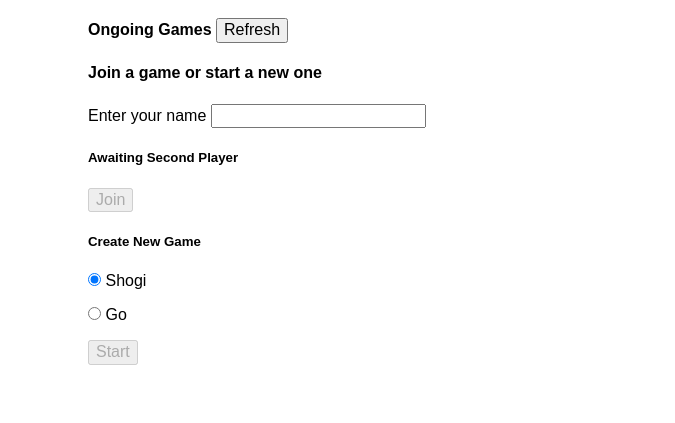
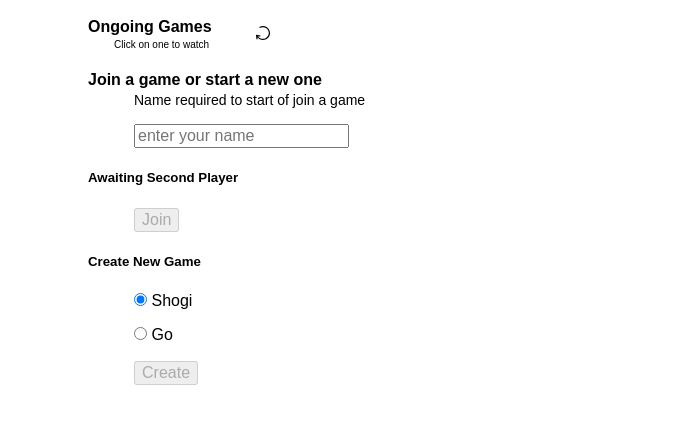
Before and after one commit to hiteshlala/board-games, a website: page static/index.html in a window 1280 px wide. Shown: the part 53-476 px from the top of the page, without its empty margins (302-977 px from the left). Drawn offline with Linux system fonts and the light colour scheme; no server answers.

Commit message:
Improve landing page
 Changes to be committed:
	modified:   package.json
	modified:   static/index.html

```diff
--- a/package.json
+++ b/package.json
@@ -1,6 +1,6 @@
 {
   "name": "board-games",
-  "version": "1.0.0",
+  "version": "1.1.0",
   "description": "A simple implementation of socket based Shogi and Go boards.",
   "main": "index.js",
   "scripts": {
--- a/static/index.html
+++ b/static/index.html
@@ -6,6 +6,34 @@
     <link rel="stylesheet" href="normalize.css"/>
     <meta name="viewport" content="width=device-width, initial-scale=1" />
     <title>Shogi or Go</title>
+    <style>
+      svg {
+        width: 14px;
+        height: 14px;
+        margin-left: 40px;
+        transform: translateY(8px);
+      }
+      svg:hover {
+        cursor: pointer
+      }
+      .left-space {
+        margin-left: 46px;
+      }
+      .small-note {
+        padding: 0px;
+        padding-left: 26px;
+        margin: 0px;
+        font-size: 10px;
+      }
+      .title {
+        margin-bottom: 2px;
+      }
+      .message {
+        padding: 0px;
+        margin: 0px 46px;
+        font-size: 14px;
+      }
+    </style>
   </head>
   <body>
     <header>
@@ -17,31 +45,48 @@
     </header>
     <div class="content">
       <div>
-        <h4>Ongoing Games  <input type="button" value="Refresh"  onclick="init()"/></h4>
+        <!-- <h4>Ongoing Games  <input type="button" value="Refresh"  onclick="init()"/></h4> -->
+        <h4 class="title">
+          <span>Ongoing Games</span>
+          <span onclick="init()" title="Refresh lists">
+            <svg version="1.1" xmlns="http://www.w3.org/2000/svg" xmlns:xlink="http://www.w3.org/1999/xlink" x="0px" y="0px"
+              viewBox="0 0 489.645 489.645" xml:space="preserve">
+                <g>
+                  <path d="M460.656,132.911c-58.7-122.1-212.2-166.5-331.8-104.1c-9.4,5.2-13.5,16.6-8.3,27c5.2,9.4,16.6,13.5,27,8.3
+                    c99.9-52,227.4-14.9,276.7,86.3c65.4,134.3-19,236.7-87.4,274.6c-93.1,51.7-211.2,17.4-267.6-70.7l69.3,14.5
+                    c10.4,2.1,21.8-4.2,23.9-15.6c2.1-10.4-4.2-21.8-15.6-23.9l-122.8-25c-20.6-2-25,16.6-23.9,22.9l15.6,123.8
+                    c1,10.4,9.4,17.7,19.8,17.7c12.8,0,20.8-12.5,19.8-23.9l-6-50.5c57.4,70.8,170.3,131.2,307.4,68.2
+                    C414.856,432.511,548.256,314.811,460.656,132.911z"/>
+                </g>
+              </svg>
+            </span>
+        </h4>
+        <p class="small-note">Click on one to watch</p>
         <ul id="games-list"></ul>
       </div>
 
       <div>
-        <h4>Join a game or start a new one</h4>
-        <p> Enter your name <input type="text" id="name"> </p>
+        <h4 class="title">Join a game or start a new one</h4>
+        <p class="message"> Name required to start of join a game </p>
+        <p class="left-space"> <input type="text" id="name" placeholder="enter your name"> </p>
 
         <div>
           <h5>Awaiting Second Player</h5>
           <ul id="await-games-list"></ul>
-          <p><input type="button" value="Join" id="join" disabled onclick="joinGame()"/></p>
+          <p class="left-space"><input type="button" value="Join" id="join" disabled onclick="joinGame()"/></p>
         </div>
 
         <div>
           <h5>Create New Game</h5>
-          <p>
+          <p class="left-space">
             <input type="radio" name="game" id="game-shogi" value="Shogi" checked>
             <label for="game-shogi">Shogi</label>
           </p>
-          <p>
+          <p class="left-space">
             <input type="radio" name="game" id="game-go" value="Go"/>
             <label for="game-go">Go</label>
           </p>
-          <p><input type="button" value="Start" id="start" disabled onclick="startGame()"/></p>
+          <p class="left-space"><input type="button" value="Create" id="start" disabled onclick="startGame()"/></p>
         </div>
 
       </div>
@@ -70,12 +115,7 @@
 
       function startGame() {
         if ( canStart ) {
-          console.log( 'create a new game')
-          console.log( 'name', name.value);
-          console.log( 'shogi', shogi.checked );
-          console.log( 'go', go.checked );
           const type = shogi.checked ? 'shogi' : 'go';
-          console.log( 'type', type )
           postRequest( '/games', {
             type,
             player: name.value
@@ -95,9 +135,6 @@
 
       function joinGame() {
         if ( canStart && canJoin ) {
-          console.log( 'join game')
-          console.log( 'name', name.value);
-          console.log( 'game id', gameIdToJoin )
           postRequest( `/games/${gameIdToJoin}`, {
             player: name.value
           })
@@ -130,9 +167,11 @@
           a.appendChild( li );
           gameList.appendChild( a );
         });
+        if ( started.length === 0 ) gameList.innerHTML = '<li>No ongoing games yet</li>';
 
         created.forEach( game => {
           const li = document.createElement( 'li' );
+          li.style.listStyle = 'none';
 
           const input = document.createElement( 'input' );
           input.type = 'radio';
@@ -144,15 +183,18 @@
             canJoin = true;
             join.disabled = !(canJoin && canStart);
           };
+          input.style.transform = 'translateY(2px)';
 
           const label = document.createElement( 'label' );
           label.for = `game-${game.id}`;
           label.innerText = `${game.game} played by ${game.player1} and ...you ?`;
+          label.style.marginLeft = '6px';
 
           li.appendChild( input );
           li.appendChild( label );
           awaitList.appendChild( li );
         });
+        if ( created.length === 0 ) awaitList.innerHTML = '<li>No games awaiting second player yet</li>';
       };
 
       function clearLists() {
```
